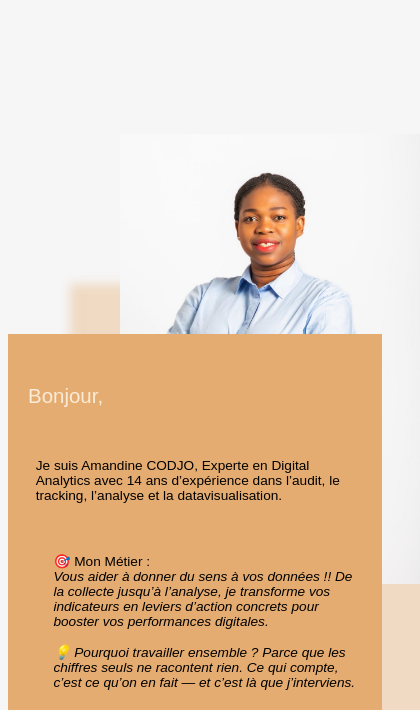
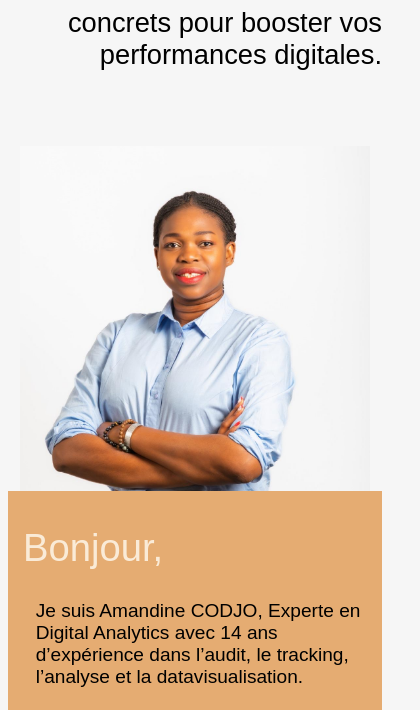
Before and after one commit to Renedeo/Website, a plain HTML site: page index.html in a window 390 px wide. Shown: the part 323-1033 px from the top of the page, 420 px wide, since content can reach past the window. Drawn offline with nearby package versions, Linux system fonts and the light colour scheme.

Commit message:
Fix :  responsive font size

```diff
--- a/public/styles/website/styles.css
+++ b/public/styles/website/styles.css
@@ -46,7 +46,7 @@ a:visited {
   color: #b75749;
 }
 section {
-  margin: 100px auto;
+  margin: 10% auto;
 }
 
 h2 {
@@ -54,7 +54,7 @@ h2 {
 }
 
 section:nth-child(2) {
-  margin-top: 20px;
+  margin-top: 10%;
 }
 header {
   position: fixed;
@@ -138,7 +138,7 @@ main > section#banner {
   /* height: 300px; */
   width: 100%;
   max-width: 1000px;
-  margin: 100px auto 150px;
+  margin: 50% auto 20%;
   position: relative;
   overflow: hidden;
 }
@@ -146,7 +146,6 @@ main > section#banner {
 main > section#banner > hgroup {
   width: 100%;
   transition: width 2s ease-in-out;
-
 }
 
 main > section#banner > hgroup > h1,
@@ -183,7 +182,7 @@ main > section#banner > hgroup > p {
 
 @media (min-width: 1000px) {
   main > section#banner {
-                  margin: 0px auto 150px;
+    margin: 0px auto 10%;
     height: 300px;
     overflow: visible;
   }
@@ -221,32 +220,49 @@ main > section#greeting {
   /* gap: 5vw; */
   flex-wrap: wrap;
   width: 100%;
+  height: fit-content;
 }
 
 main > section#greeting > div#image-container {
   width: 100%;
-  /* height: 30vh; */
+  /* height: 10%; */
+  margin-bottom: -20%;
   text-align: center;
-  min-height: 200px;
+  /* min-height: 200px; */
+  transition: all 0.3s ease-in-out;
 }
 main > section#greeting > div#image-container img {
   width: 70%;
   max-width: 350px;
   min-width: 300px;
   height: auto;
-  box-shadow: 0px 200px 10px 50px var(--color-background-transparent);
+  /* box-shadow: 0px 200px 10px 50px var(--color-background-transparent); */
 }
 
-@media (max-height: 1000px) {
+@media (max-width: 900px) {
   main > section#greeting > div#image-container {
-    width: 40%;
-    height: 25vw;
+    margin-bottom: -30%;
+    width: 100%;
+  }
+  main > section#greeting > div#image-container img {
+    min-width: unset;
+    width: 100%;
+  }
+  @media (max-width: 600px) {
+    main > section#greeting > div#image-container {
+      margin-bottom: -40%;
+    }
+    @media (max-width: 500px) {
+      main > section#greeting > div#image-container {
+        margin-bottom: -50%;
+      }
+    }
   }
 }
 
 main > section#greeting > div#text-container {
   background-color: var(--color-background-opaque);
-  font-size: clamp(0.5rem, 3vw, 0.7rem);
+  font-size: clamp(0.7rem, 3vw, 1rem);
   padding: 10px;
   /* flex-grow: 1; */
   width: 100%;
@@ -256,7 +272,6 @@ main > section#greeting > div#text-container {
 @media (min-width: 883px) {
   main > section#greeting > div#image-container img {
     box-shadow: -50px 30px 0px 0px var(--color-background-transparent);
-
   }
   @media (min-width: 1000px) {
     main > section#greeting {
@@ -305,16 +320,17 @@ main > section#greeting > div#text-container {
   }
 }
 main > section#greeting > div#text-container > p {
-  margin: 30px 0;
+  margin: 20px 0;
   font-size: clamp(1em, 3vw, 1.5em);
-  padding: 10px;
+  padding: 5px;
 }
 
 main > section#greeting > div#text-container > p#greet {
-  font-size: clamp(1.5em, 3vw, 2em);
+  font-size: clamp(2em, 3vw, 2em);
   color: antiquewhite;
 }
 main > section#greeting > div#text-container > p.text {
+  font-size: clamp(1em, 3vw, 1.5em);
   padding-left: 5%;
 }
 main > section#greeting > div#text-container > p#credo {
@@ -341,8 +357,9 @@ main > section#services > div.items > div.item {
   flex-direction: column;
   width: 100%;
   max-width: 450px;
-  font-size: clamp(0.5em, 3vw, 0.9em);
+  font-size: clamp(0.7em, 3vw, 1em);
 }
+
 
 main > section#services > div.items > div.item > ul.text {
   list-style: none;
@@ -410,7 +427,7 @@ main > section#services > div.items > div.item > p.service-item {
   @media (min-width: 2000px) {
     main > section#services > div.items > div.item {
       width: 350px;
-      font-size: .7em;
+      font-size: 0.7em;
     }
   }
 }
@@ -518,7 +535,7 @@ footer > div#footer-logo {
   border-bottom: 15px double white;
 }
 footer > div#footer-logo > p.logo {
-  font-size: clamp(1.5rem, 3vw, 2rem);
+  font-size: clamp(1rem, 3vw, 2rem);
   color: whitesmoke;
   flex-grow: 1;
 }
```
Lines whose indentation alone changed are shown as unchanged.
